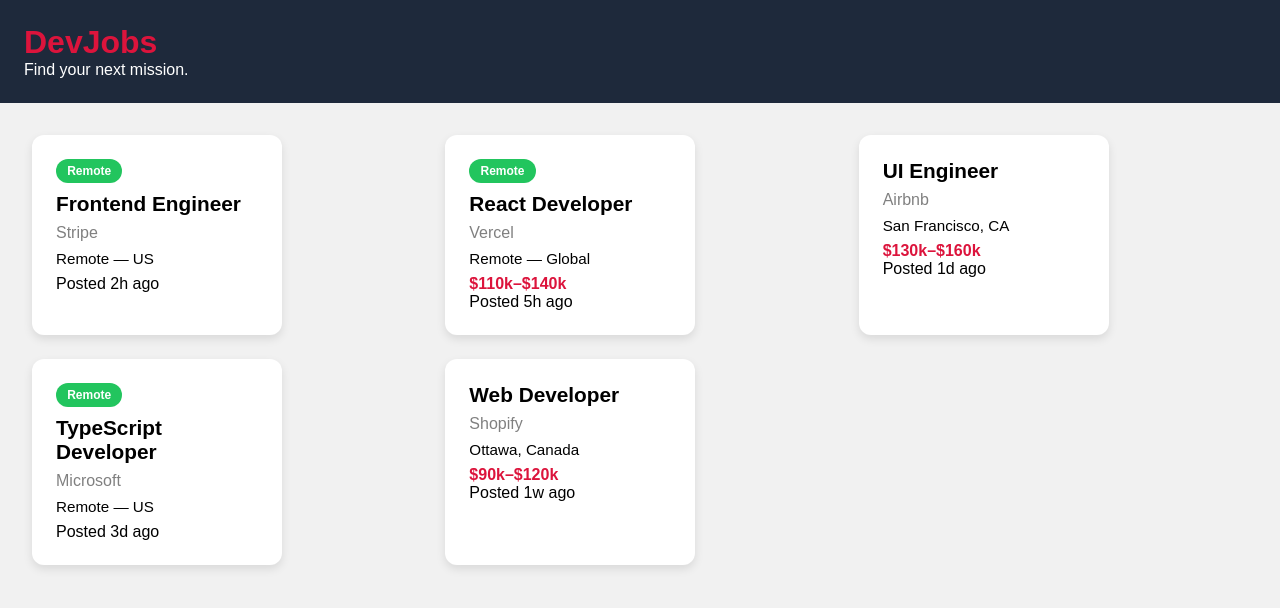
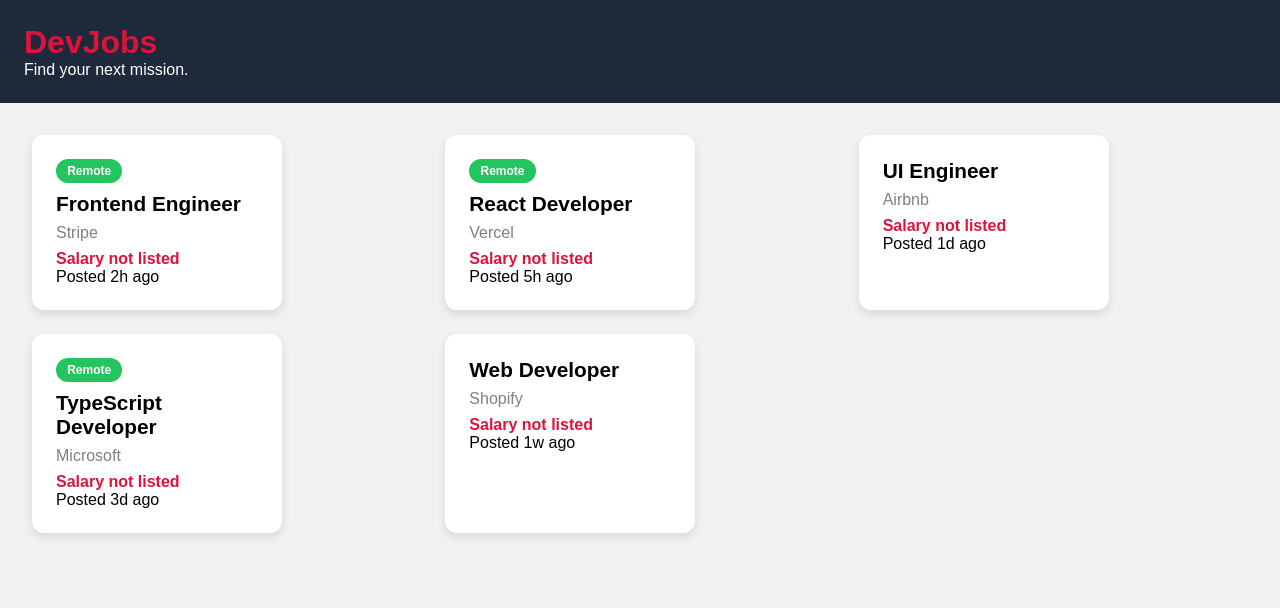
Before and after one commit to Fadboy31/devjobs, a React (Vite) app: page / in a window 1280 px wide. Shown: the top 608 px of the page. Built offline with nearby package versions, Linux system fonts and the light colour scheme.

Commit message:
feat: handle optional salary props gracefully

```diff
--- a/src/App.tsx
+++ b/src/App.tsx
@@ -17,7 +17,6 @@
     title: "React Developer",
     company: "Vercel",
     location: "Remote — Global",
-    salary: "$110k–$140k",
     isRemote: true,
     postedAt: "5h ago",
   },
@@ -27,7 +26,6 @@
     title: "UI Engineer",
     company: "Airbnb",
     location: "San Francisco, CA",
-    salary: "$130k–$160k",
     isRemote: false,
     postedAt: "1d ago",
   },
@@ -46,7 +44,6 @@
     title: "Web Developer",
     company: "Shopify",
     location: "Ottawa, Canada",
-    salary: "$90k–$120k",
     isRemote: false,
     postedAt: "1w ago",
   },
--- a/src/components/JobCard.tsx
+++ b/src/components/JobCard.tsx
@@ -29,11 +29,9 @@
 
       <p className={styles.company}>{company}</p>
 
-      <p className={styles.location}>{location}</p>
-
-      {salary && (
-        <p className={styles.salary}>{salary}</p>
-      )}
+      <p className={styles.salary}>
+  {salary ?? "Salary not listed"}
+</p>
 
       <p className={styles.postedAt}>
         Posted {postedAt}
```
